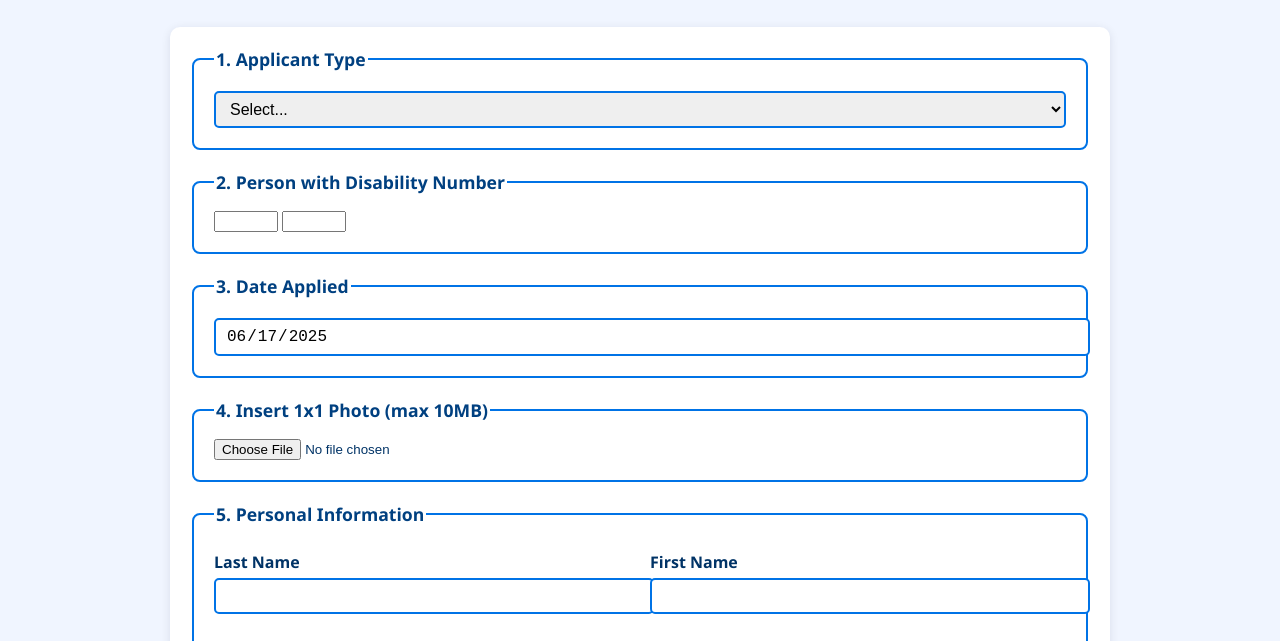
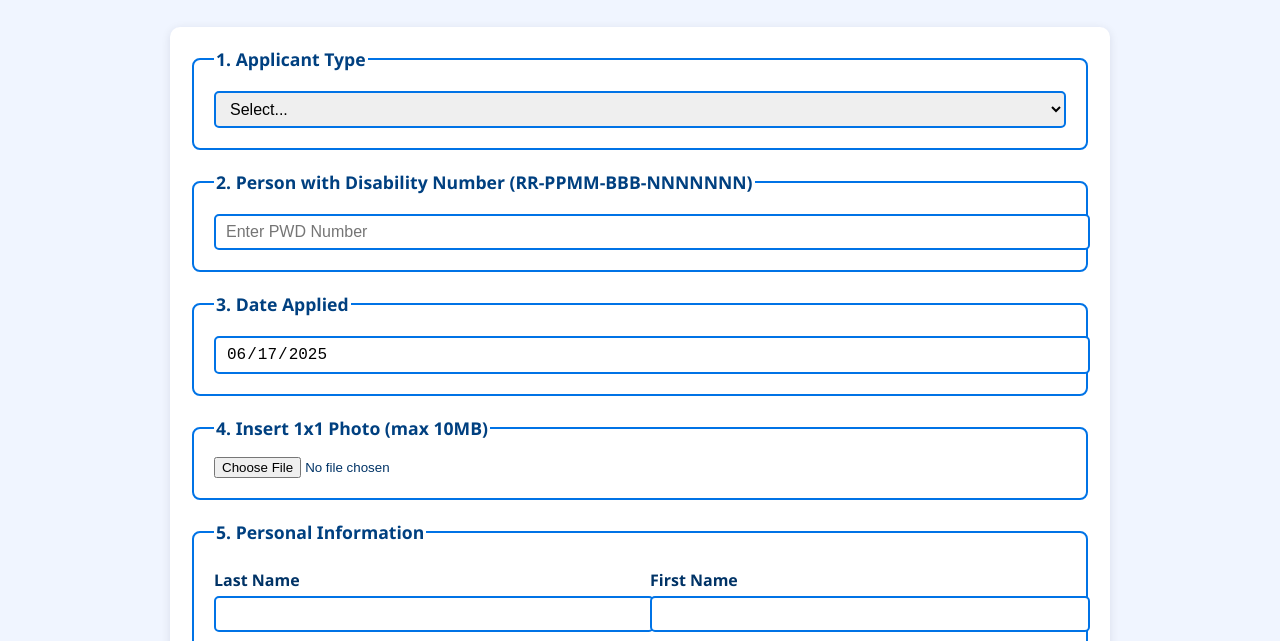
Before and after one commit to mswdcarmen/Carmen-PWD-Application-Form-trial, a plain HTML site: page index.html in a window 1280 px wide. Shown: the part 130-771 px from the top of the page. Drawn offline with Linux system fonts and the light colour scheme.

Commit message:
Update index.html

```diff
--- a/index.html
+++ b/index.html
@@ -158,9 +158,8 @@
   </fieldset>
 
   <fieldset>
-    <legend>2. Person with Disability Number </legend>
-    <input type="number" name="age" required min="0" max="120">
-    <input type="number" name="age" min="0" max="120">
+    <legend>2. Person with Disability Number (RR-PPMM-BBB-NNNNNNN)</legend>
+    <input type="text" name="pwd_number" placeholder="Enter PWD Number" required />
   </fieldset>
 
   <fieldset>
```
